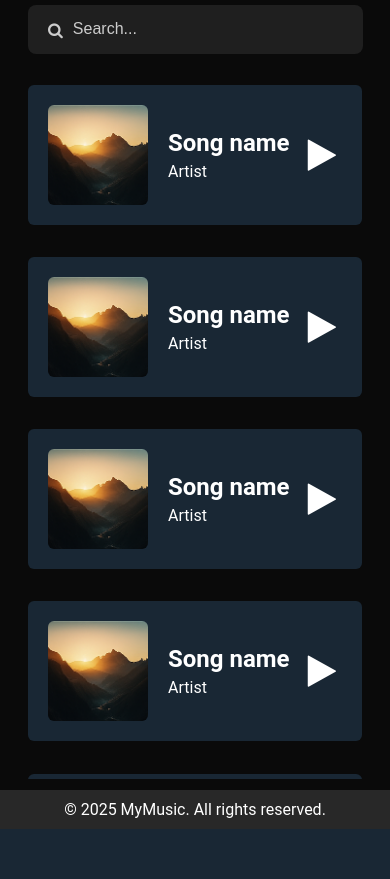
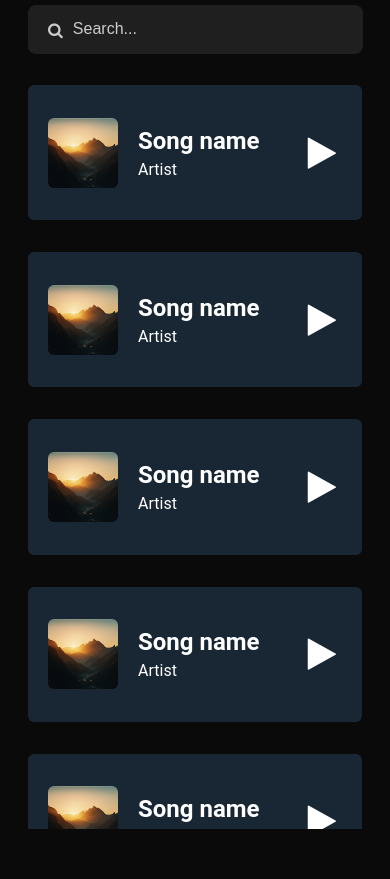
Before and after one commit to Vyshak-NSC/songsearch, a Flask app: page /main/search in a window 390 px wide. Shown: the part 75-954 px from the top of the page. Before the commit the page ends 904 px from the top, so only its background shows below. Run offline with Flask 3, Linux system fonts and the light colour scheme; the visitor is signed in with stand-in values (Sample User, id 1); some libraries are stand-ins or nearby versions.

Commit message:
page:main.search; size correction

```diff
--- a/app/static/css/main/search.css
+++ b/app/static/css/main/search.css
@@ -61,7 +61,7 @@
 }
 
 .result-item img{
-    height: 100px;
+    height: 150px;
     width: auto;
     aspect-ratio: 1/1;
     border-radius: 6px;
@@ -112,6 +112,10 @@
         flex: 1 1 100%;
     }
 
+    .result-item img{
+        height: 70px;
+    }
+
     .extra-info{
         display: none;
     }
--- a/app/static/css/styles.css
+++ b/app/static/css/styles.css
@@ -53,7 +53,7 @@ nav ul {
     margin-top: 90px;
     margin-left: 20px;
     margin-right: 20px;
-    height: calc(100vh - 90px - 50px); /* (navbar + footer height) */
+    height: calc(100vh - 90px - 0px); /* (navbar + footer height) */
     overflow-y: auto; /* internal scroll here */
 }
 
--- a/app/templates/base.html
+++ b/app/templates/base.html
@@ -43,9 +43,9 @@
         </main>
 
         <!-- Footer -->
-        <footer>
+        <!-- <footer>
             <p>&copy; 2025 MyMusic. All rights reserved.</p>
-        </footer>
+        </footer> -->
 
         <!-- Bootstrap 5 JS Bundle -->
         <!-- <script src="https://cdn.jsdelivr.net/npm/bootstrap@5.3.0-alpha3/dist/js/bootstrap.bundle.min.js"></script> -->
```
